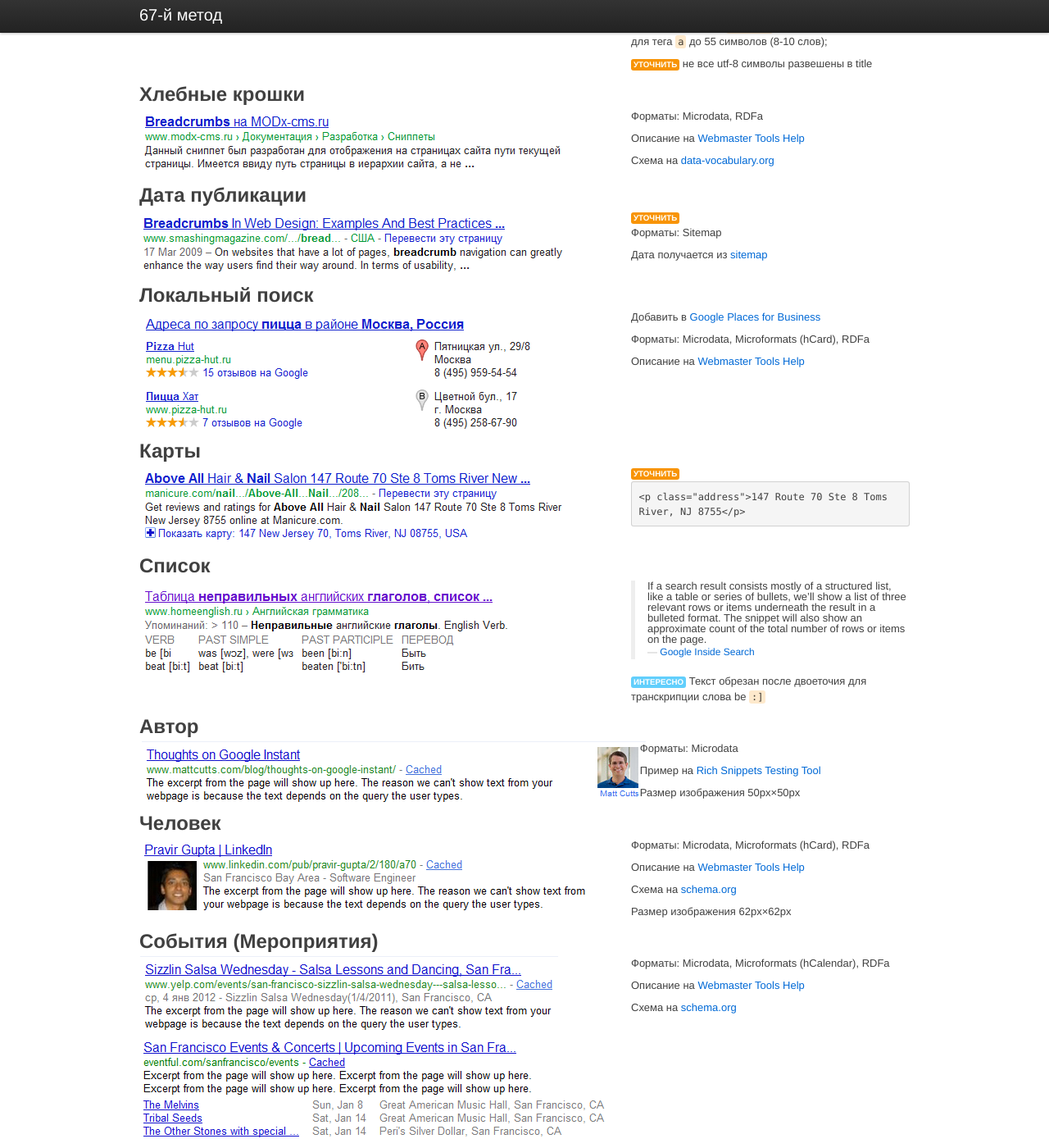
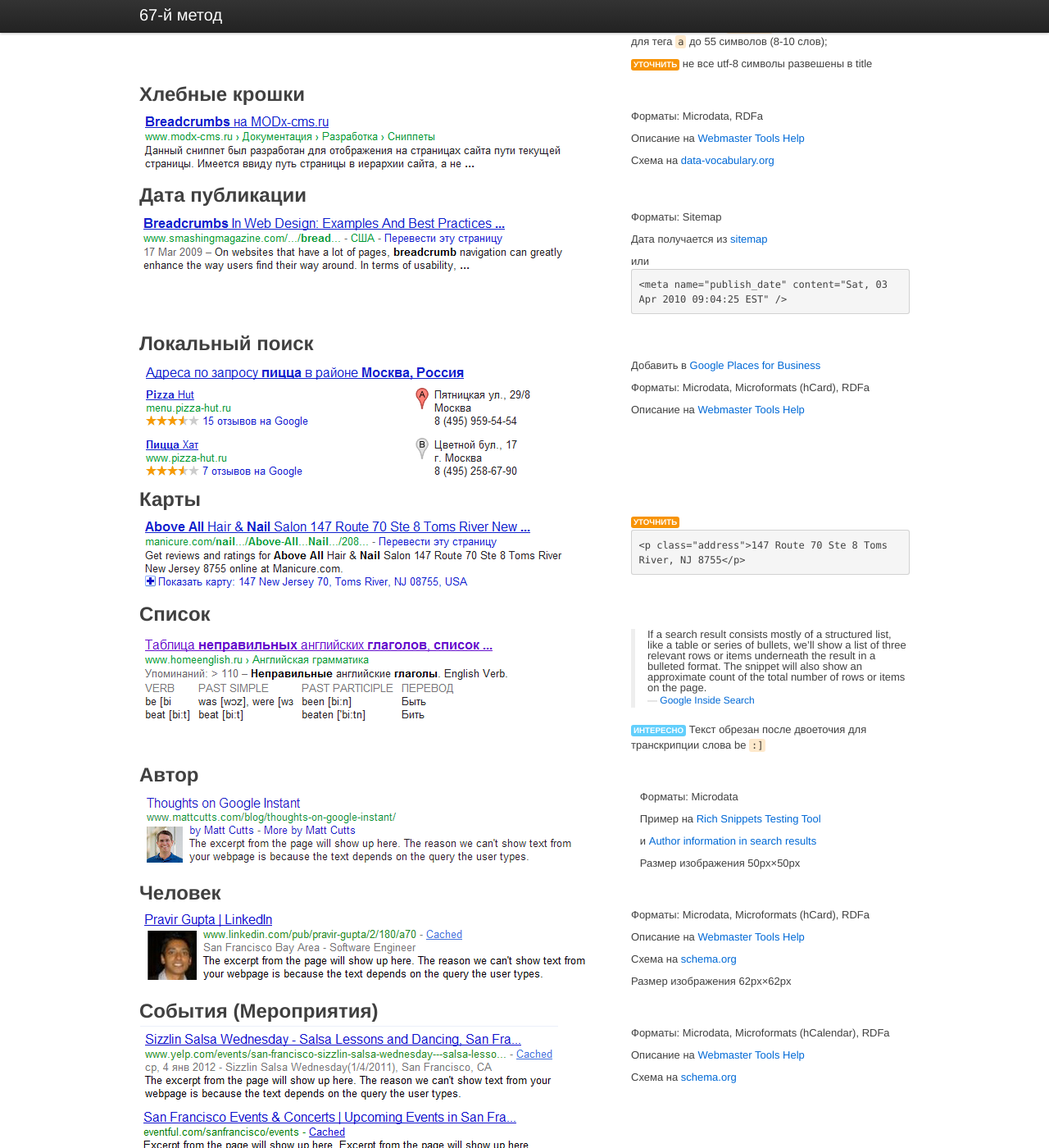
Before and after one commit to stereobooster/stereobooster.github.io, a Jekyll site: the page built from _posts/2012-01-02-microformats.html, in a window 1280 px wide and 1400 px high, scrolled down 408 px. Shown: the whole window at 82% size. Built offline with Jekyll 4.4.1, drawn with Linux system fonts in a browser that asks for light colours; Markdown is read by kramdown in place of the engine named in the settings; comment, search, counter and statistics services are not loaded.

Commit message:
update microformats page

```diff
--- a/_posts/2012-01-02-microformats.html
+++ b/_posts/2012-01-02-microformats.html
@@ -56,9 +56,11 @@
           <img src="/microformats/g/richsnippet-date.png">
         </div>
         <div class="span6">
-          <span class="label warning">Уточнить</span>
           <p>Форматы: Sitemap</p>
-          <p>Дата получается из <a href="http://www.sitemaps.org/">sitemap</a></p>
+          <p>Дата получается из <a href="http://www.sitemaps.org/">sitemap</a></p> или
+<pre>
+&lt;meta name="publish_date" content="Sat, 03 Apr 2010 09:04:25 EST" /&gt;
+</pre>
         </div>
       </div>
 
@@ -104,6 +106,7 @@
         <div class="span6">
           <p>&nbsp;&nbsp;&nbsp;Форматы: Microdata</p>
           <p>&nbsp;&nbsp;&nbsp;Пример на <a href="http://www.google.com/webmasters/tools/richsnippets?url=http%3A%2F%2Fwww.mattcutts.com%2Fblog%2Fthoughts-on-google-instant%2F">Rich Snippets Testing Tool</a></p>
+          <p>&nbsp;&nbsp;&nbsp;и <a href="http://support.google.com/webmasters/bin/answer.py?hl=en&answer=1408986">Author information in search results</a></p>
           <p>&nbsp;&nbsp;&nbsp;Размер изображения 50px&times;50px</p>
         </div>
       </div>
```
Also changed, not shown: microformats/g/richsnippet-author.png, microformats/g/richsnippet-items.png (added).
